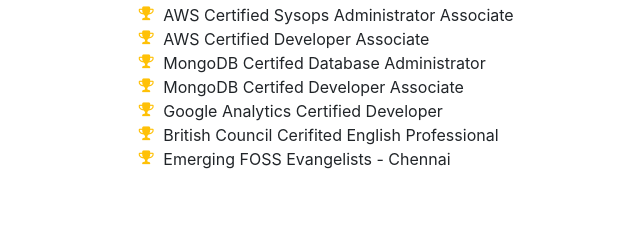
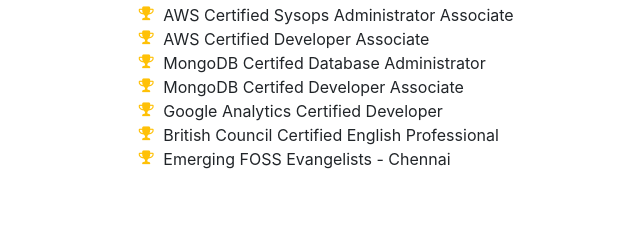
Before and after one commit to narayanants/narayanants.github.io, a website with bundled scripts: page index.html in a window 1280 px wide. Shown: the part 5800-6040 px from the top of the page, 191-831 px from the left. Built offline with nearby package versions, Linux system fonts and the light colour scheme; a web font is replaced by a local one.

Commit message:
index file changes

```diff
--- a/index.html
+++ b/index.html
@@ -546,7 +546,7 @@
             Google Analytics Certified Developer</li>
           <li>
             <i class="fa-li fa fa-trophy text-warning"></i>
-            British Council Cerifited English Professional</li>
+            British Council Certified English Professional</li>
           <li>
             <i class="fa-li fa fa-trophy text-warning"></i>
             Emerging FOSS Evangelists - Chennai</li>
```
